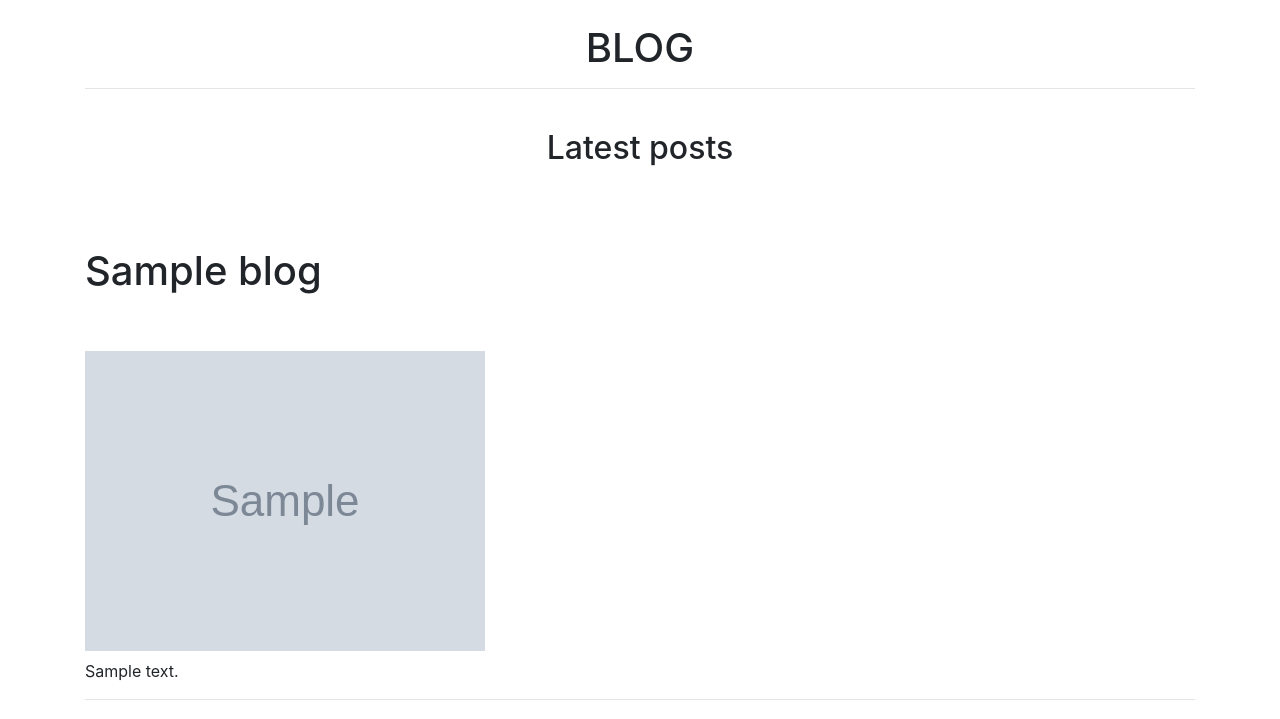
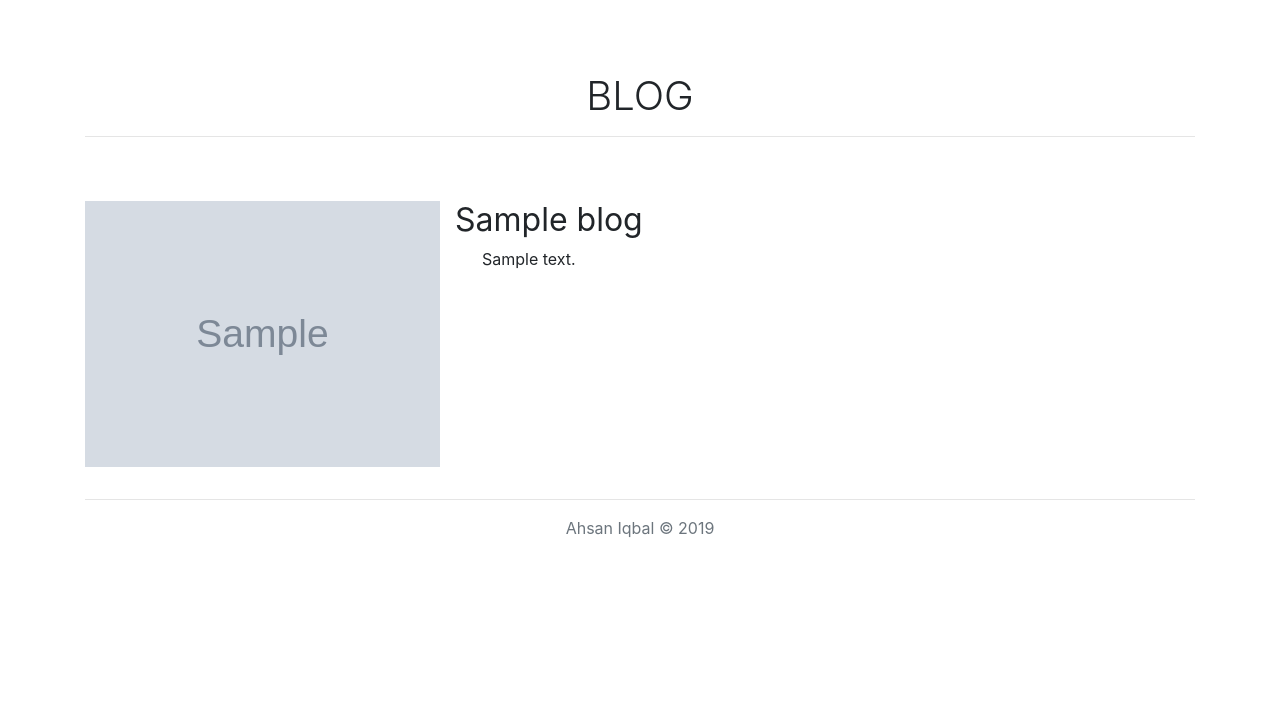
Before and after one commit to ahsaniq/portfolio-project, a Django app: template blog/templates/blog/detail.html in a window 1280 px wide. Shown: the part 56-775 px from the top of the page. After the commit the page ends 593 px from the top, so only its background shows below. Run offline with Django 3.2, Linux system fonts and the light colour scheme; the template is opened without the code that fills it: most values are stand-ins (such as "Sample title", 1, 10 or a date in 2020); grey boxes marked "Sample" are stand-in pictures; data that the repository does not hold is empty; some libraries are stand-ins or nearby versions.

Commit message:
Detail page polish

```diff
--- a/blog/templates/blog/detail.html
+++ b/blog/templates/blog/detail.html
@@ -50,20 +50,26 @@
     <main role="main">
 
       <div class="container">
-        <br/>
-        <h1 style="text-align:center">BLOG</h1>
-        <hr/>
-        <br/>
-        <h2 style="text-align:center">Latest posts</h2>
-        <br/>
-        <br/>
-        <div class="">
+        <div style="display:block;overflow:auto;">
           <br/>
-          <h1>{{blog.title}}<br/><br/></h1>
-            <img class="mb-2" src="{{blog.image.url}}" alt="" width="400px"/>
-            <p class="">{{blog.body}}</p>
+          <br/>
+          <br/>
+          <h1 class="font-weight-light text-center">BLOG</h1>
+          <hr/>
+
+          <br/>
+          <div class=" text-left">
+            <br/>
+
+            <div class="col-md-4 float-left pl-0 pb-2" style="">
+              <img class="mb-2 img-fluid" src="{{blog.image.url}}" />
+            </div>
+            <h2 class=" font-weight-normal">{{blog.title}}</h2>
+            <p class="">&nbsp;&nbsp;&nbsp;&nbsp;&nbsp;&nbsp;{{blog.body}}</p>
           </div>
         </div>
+
+      </div>
 
       </main>
 
```
